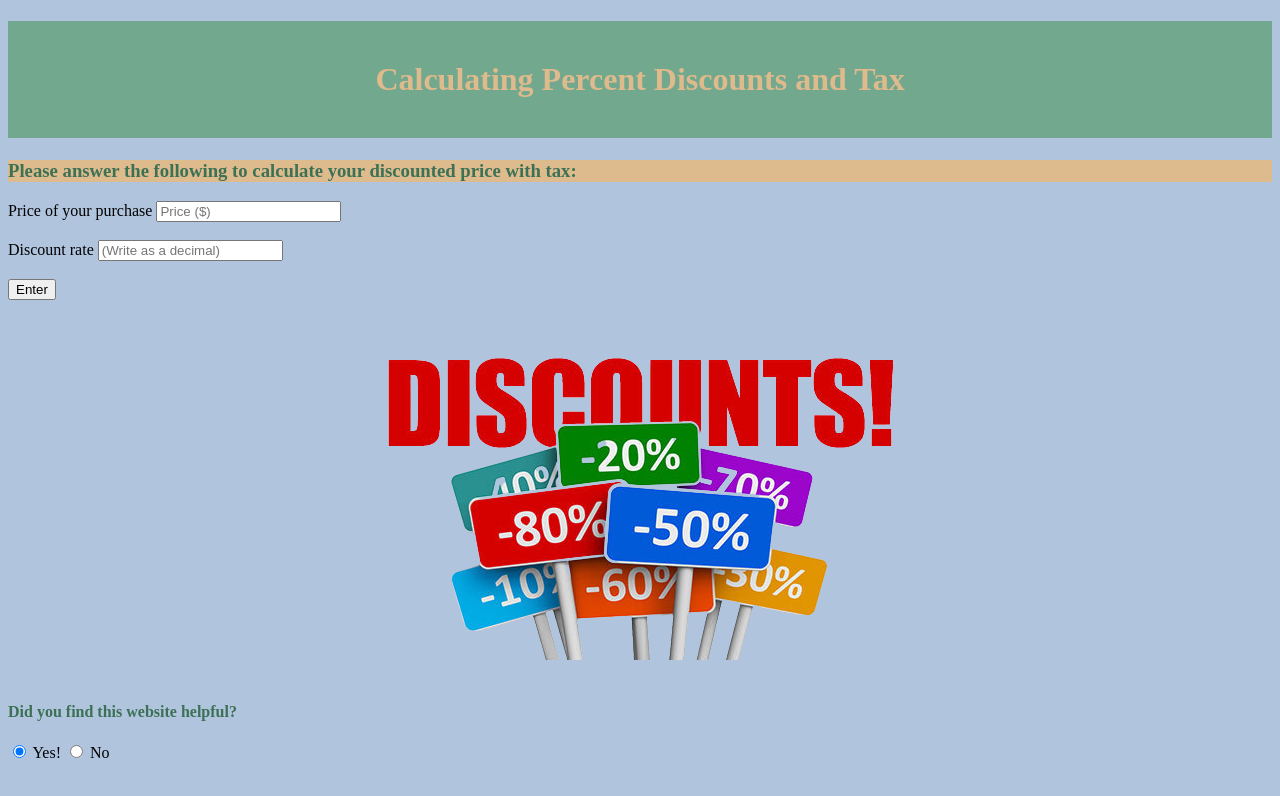
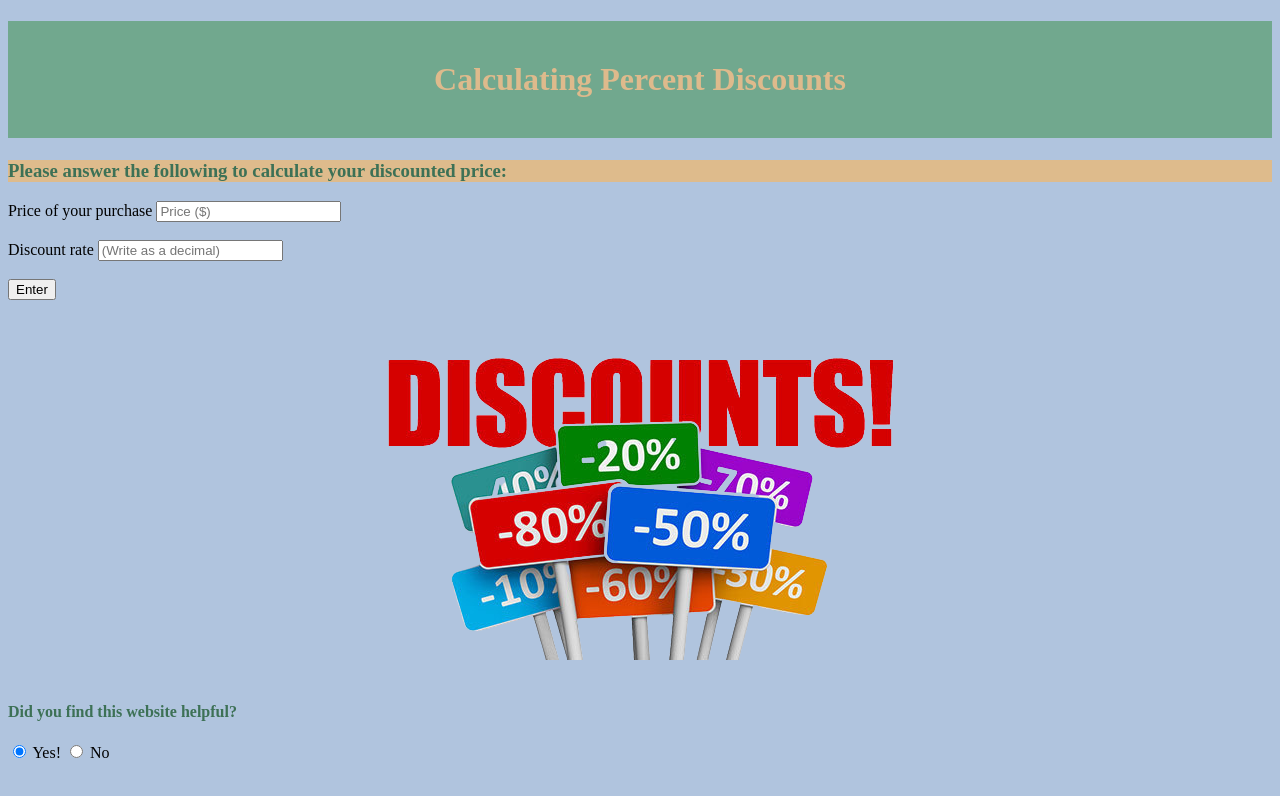
Before and after one commit to ICS20-Programming-LilyC/Assign-02-HTML-Calculations, a plain HTML site: page index.html in a window 1280 px wide. Drawn offline with Linux system fonts and the light colour scheme.

Commit message:
Updated titles

```diff
--- a/index.html
+++ b/index.html
@@ -5,7 +5,7 @@
 
     <!-- Meta data section -->
     <meta charset="utf-8">
-    <meta name="description" content="Percent discounts and tax calculator">
+    <meta name="description" content="Percent discounts calculator">
     <meta name="keywords" content="immaculata, ics2o">
     <meta name="author" content="Lily Carroll">
     <meta name="viewport" content="width=device-width, initial-scale=1.0">
@@ -18,15 +18,15 @@
     <link rel="stylesheet" href="./css/style.css">
 
     <!--Title-->
-    <title>My webpage that calculates precent discounts and tax</title>
+    <title>My webpage that calculates your precent discounts</title>
   </head>
   <body>
 
     <!--Javascript fonctions-->
     <script src="./js/script.js"></script>
-    <h1>Calculating Percent Discounts and Tax</h1>
+    <h1>Calculating Percent Discounts</h1>
     <p>
-      <h3>Please answer the following to calculate your discounted price with tax:</h3>
+      <h3>Please answer the following to calculate your discounted price:</h3>
     <form action="javascript:enterClicked()">
       <label for="originalPrice">Price of your purchase</label>
       <input type="float" id="orginal-price" placeholder="Price ($)">
```
